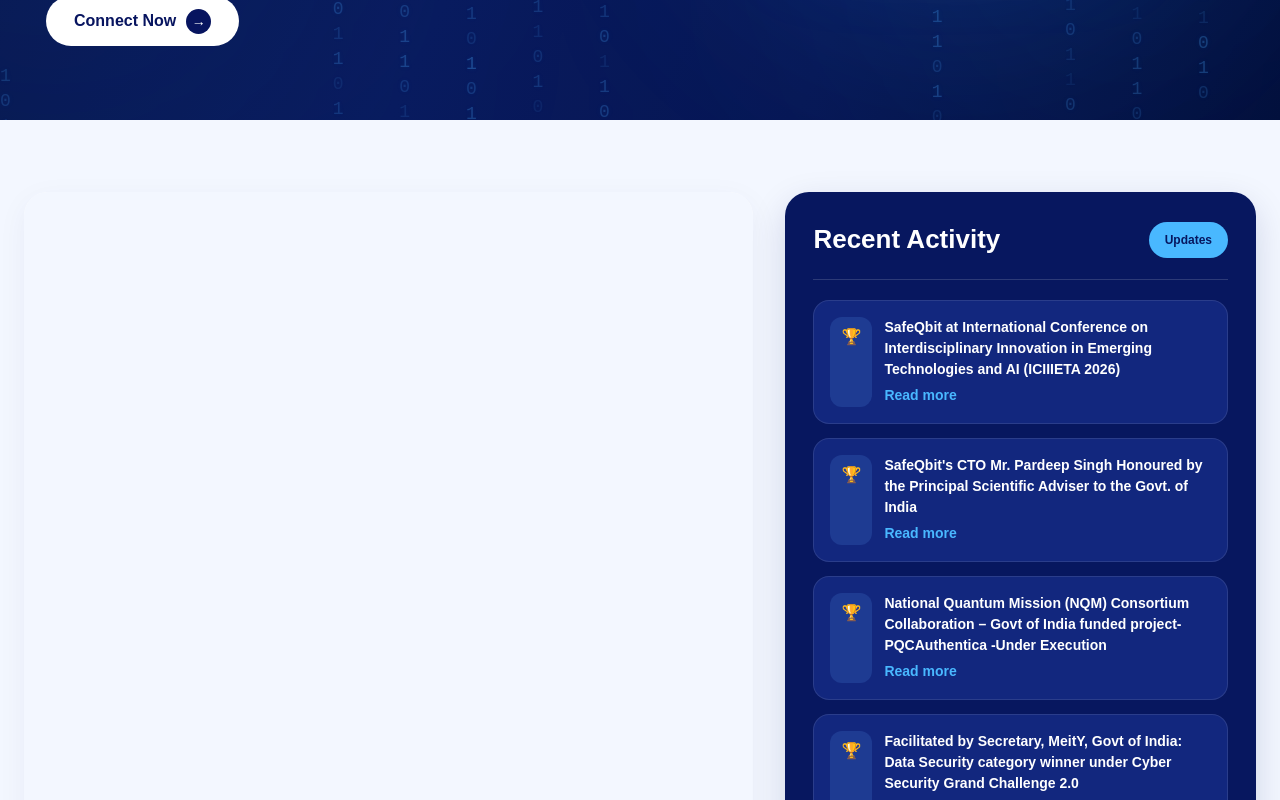
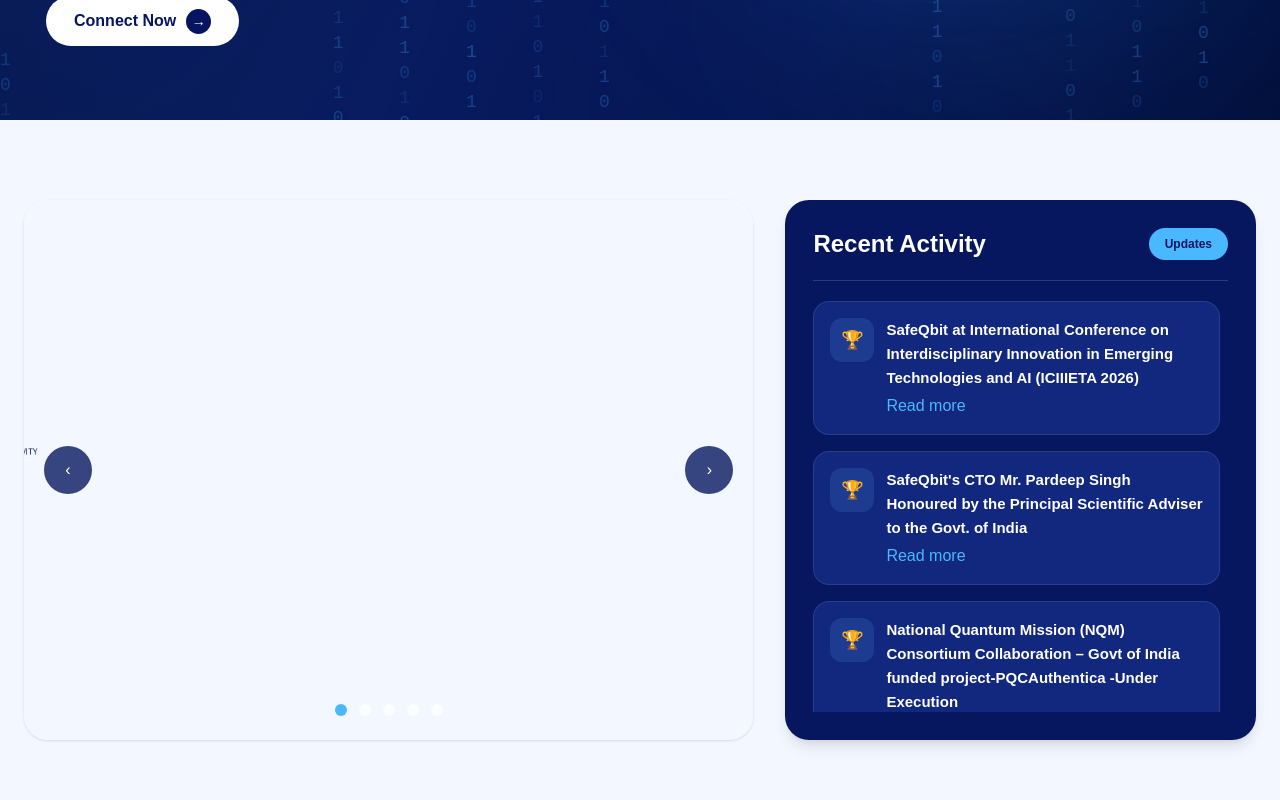
Before and after one commit to kanaklatwal/sqb-website, a Next.js app: page / in a window 1280 px wide. Shown: the part 620-1420 px from the top of the page. Built offline with nearby package versions, Linux system fonts and the light colour scheme.

Commit message:
feat: enhance user profile page with additional settings options

```diff
--- a/app/page.tsx
+++ b/app/page.tsx
@@ -286,60 +286,106 @@
       </section>
 
 
-      {/* =====================================================
-          RECENT ACTIVITY
-      ===================================================== */}
+      {/* ================= RECENT ACTIVITY ================= */}
+<section className="bg-[#f3f7ff] px-6 py-20">
+  <div className="mx-auto grid max-w-[1400px] grid-cols-1 gap-8 lg:grid-cols-[1.55fr_1fr]">
 
-      <section className="light-section recent-section">
+    {/* ================= LEFT: PHOTO SLIDER ================= */}
+    <div className="relative h-[540px] overflow-hidden rounded-[24px] bg-white shadow-sm">
 
-        <div className="two-column-container">
-
-          <div className="activity-image">
-
+      {/* Main photo */}
+      <div className="h-full w-full overflow-hidden">
         <img
           src="/images/recent-activity.jpg"
           alt="SafeQbit recent activity"
+          className="h-full w-full object-cover"
         />
+      </div>
+
+      {/* LEFT ARROW */}
+      <button
+        type="button"
+        className="absolute left-5 top-1/2 flex h-12 w-12 -translate-y-1/2 items-center justify-center rounded-full bg-[#07175f]/80 text-2xl text-white backdrop-blur-sm transition hover:bg-[#49b8ff]"
+        aria-label="Previous image"
+      >
+        ‹
+      </button>
+
+      {/* RIGHT ARROW */}
+      <button
+        type="button"
+        className="absolute right-5 top-1/2 flex h-12 w-12 -translate-y-1/2 items-center justify-center rounded-full bg-[#07175f]/80 text-2xl text-white backdrop-blur-sm transition hover:bg-[#49b8ff]"
+        aria-label="Next image"
+      >
+        ›
+      </button>
+
+      {/* DOTS */}
+      <div className="absolute bottom-6 left-1/2 flex -translate-x-1/2 items-center gap-3">
+        <span className="h-3 w-3 rounded-full bg-[#49b8ff]" />
+        <span className="h-3 w-3 rounded-full bg-white/70" />
+        <span className="h-3 w-3 rounded-full bg-white/70" />
+        <span className="h-3 w-3 rounded-full bg-white/70" />
+        <span className="h-3 w-3 rounded-full bg-white/70" />
+      </div>
 
     </div>
 
 
-          <div className="activity-panel">
+    {/* ================= RIGHT: RECENT ACTIVITY ================= */}
+    <div className="flex h-[540px] flex-col overflow-hidden rounded-[24px] bg-[#07175f] p-7 text-white shadow-lg">
 
-            <div className="activity-header">
-
-              <h2>
+      {/* HEADER - FIXED */}
+      <div className="mb-5 flex shrink-0 items-center justify-between border-b border-white/15 pb-5">
+        <h2 className="text-2xl font-extrabold">
           Recent Activity
         </h2>
 
-              <span>
+        <span className="rounded-full bg-[#49b8ff] px-4 py-2 text-xs font-bold text-[#07175f]">
           Updates
         </span>
-
       </div>
 
 
-            <div className="activity-list">
+      {/* SCROLLABLE ACTIVITY LIST */}
+      <div
+        className="flex-1 overflow-y-auto pr-2"
+        style={{
+          scrollbarWidth: "thin",
+          scrollbarColor: "#49b8ff #10266f",
+        }}
+      >
+
+        <div className="space-y-4">
 
           {activities.map((item) => (
             <article
               key={item}
-                  className="activity-card"
+              className="rounded-2xl border border-white/10 bg-[#12277e] p-4 transition hover:bg-[#18338d]"
             >
 
-                  <div className="activity-icon">
+              <div className="flex gap-3">
+
+                {/* ICON */}
+                <span className="flex h-11 w-11 shrink-0 items-center justify-center rounded-xl bg-[#1e3b92] text-lg">
                   🏆
-                  </div>
+                </span>
 
-                  <div>
+                {/* CONTENT */}
+                <div className="min-w-0">
 
-                    <h3>
+                  <h3 className="text-[15px] font-bold leading-6 text-white">
                     {item}
                   </h3>
 
-                    <button>
+                  <button
+                    type="button"
+                    className="mt-1 text-sm font-bold text-[#49b8ff] hover:text-white"
+                  >
                     Read more
                   </button>
+
+                </div>
 
               </div>
 
@@ -352,6 +398,7 @@
 
     </div>
 
+  </div>
 </section>
 
 
```
Lines whose indentation alone changed are shown as unchanged.
